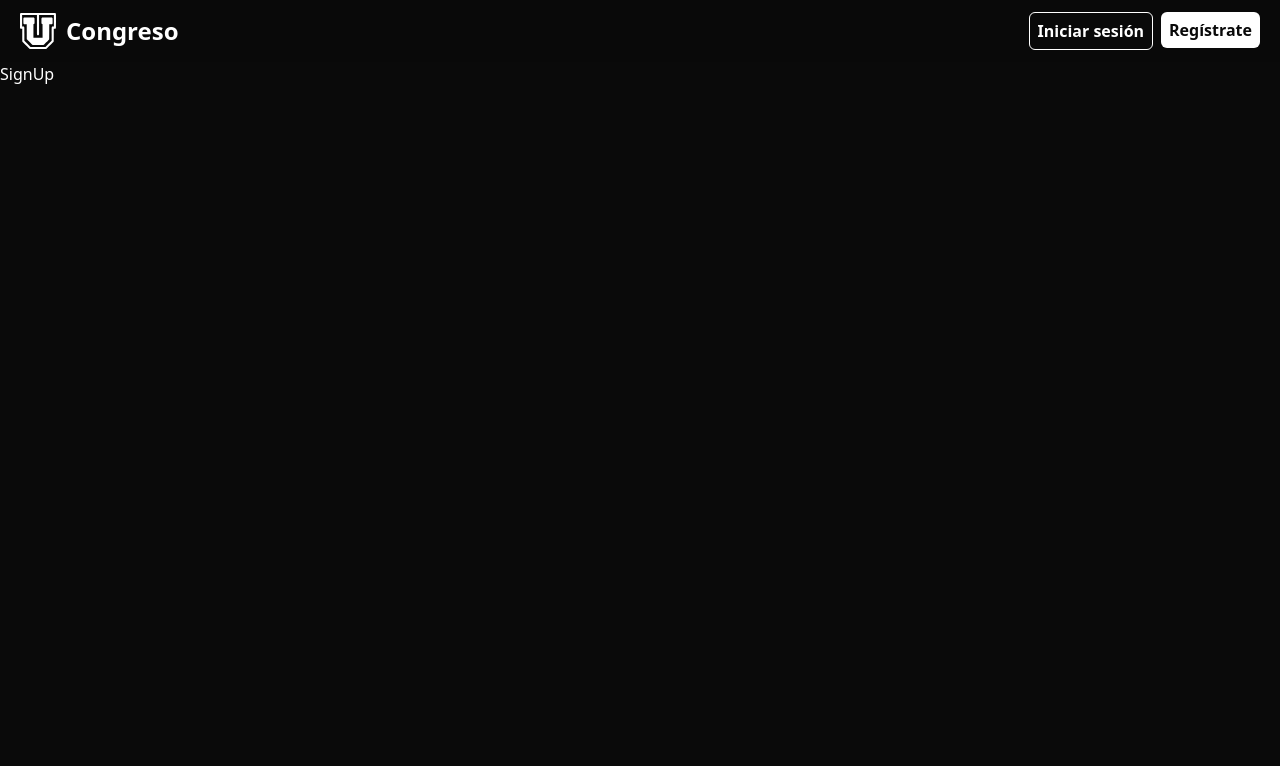
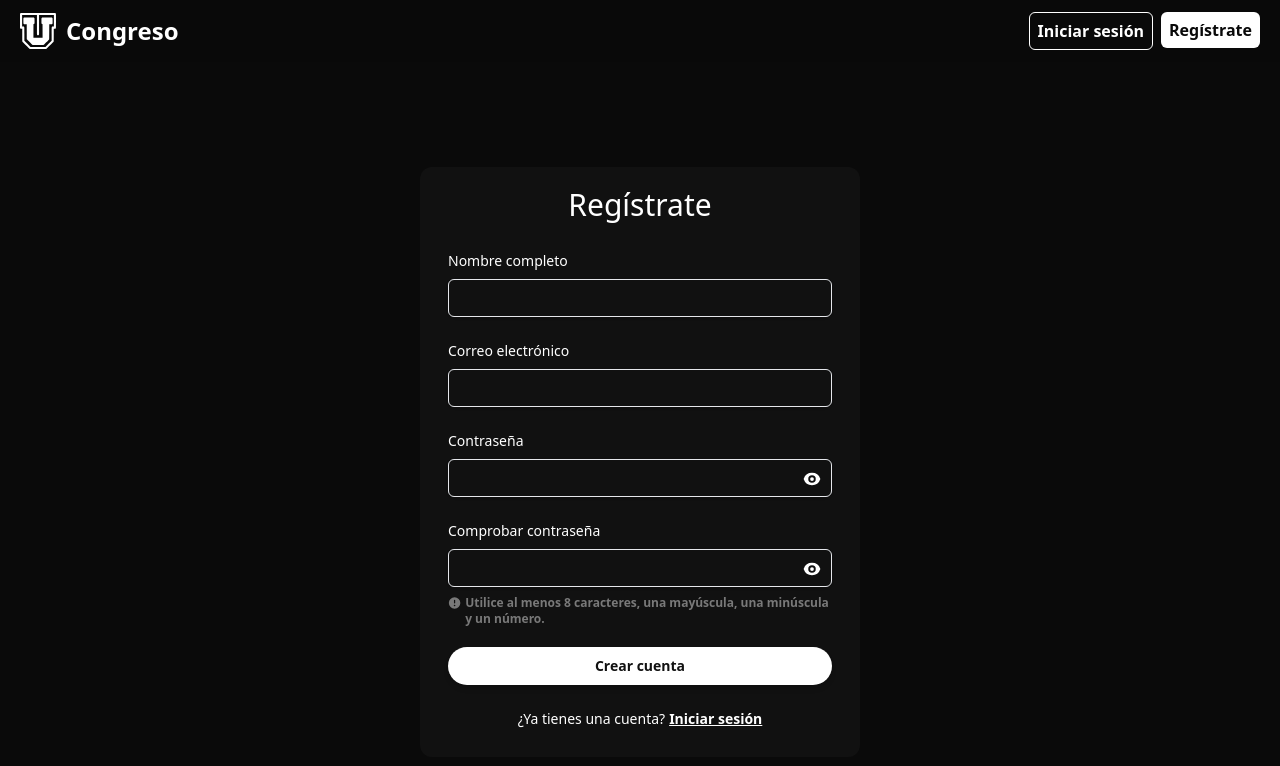
Before and after one commit to zahidzta/web-congreso-react, a React (Vite) app: page /signup in a window 1280 px wide. Shown: the top 766 px of the page. Built offline with nearby package versions, Linux system fonts and the light colour scheme.

Commit message:
Se crea el formulario de signup

```diff
--- a/src/views/SignUp.tsx
+++ b/src/views/SignUp.tsx
@@ -1,5 +1,77 @@
+import { useState } from "react"
+import { Link } from "react-router-dom"
+import { ExclamationCircleIcon, EyeIcon, EyeSlashIcon } from '@heroicons/react/16/solid'
+
 export default function SignUp() {
+
+  const [visiblePassword, setVisiblePassword] = useState({password: false, confirmPassword: false})
+  const toggleVisibility = (field: keyof typeof visiblePassword) => {
+    setVisiblePassword(prev => ({...prev, [field]: !prev[field]}))
+  }
+
   return (
-    <div>SignUp</div>
+    <div className="h-screen w-full flex justify-center items-center" >
+      <div className="flex flex-col items-center px-7 py-5 rounded-xl bg-[#111111]">
+        <h4 className="text-3xl font-medium">
+          Regístrate
+        </h4>
+        <form className="mt-7 mb-2 w-80 max-w-screen-lg sm:w-96">
+          <div className="mb-1 flex flex-col gap-6">
+            <div className="w-full max-w-sm min-w-[200px]">
+              <label className="block mb-2 text-sm" htmlFor="name">
+                Nombre completo
+              </label>
+              <div className="relative">
+                <input type="text" className="w-full pl-3 pr-10 py-2 bg-transparent text-sm border border-gray-200 rounded-md transition duration-300 ease focus:outline-none focus:border-gray-500 hover:border-gray-500 shadow-sm focus:shadow" id="name" />
+              </div>
+            </div>
+            <div className="w-full max-w-sm min-w-[200px]">
+              <label className="block mb-2 text-sm" htmlFor="email">
+                Correo electrónico
+              </label>
+              <div className="relative">
+                <input type="text" className="w-full pl-3 pr-10 py-2 bg-transparent text-sm border border-gray-200 rounded-md transition duration-300 ease focus:outline-none focus:border-gray-500 hover:border-gray-500 shadow-sm focus:shadow" id="email" />
+              </div>
+            </div>
+            <div className="w-full max-w-sm min-w-[200px]">
+              <label className="block mb-2 text-sm" htmlFor="password">
+                Contraseña
+              </label>
+              <div className="relative">
+                <input type={visiblePassword.password ? 'text' : 'password'} className="w-full pl-3 pr-3 py-2 bg-transparent text-sm border border-gray-200 rounded-md transition duration-300 ease focus:outline-none focus:border-gray-500 hover:border-gray-500 shadow-sm focus:shadow" id="password" />
+                {visiblePassword.password ?
+                  <EyeSlashIcon className="absolute w-5 h-5 top-2.5 right-2.5 cursor-pointer" onClick={() => toggleVisibility("password")} />
+                  : <EyeIcon className="absolute w-5 h-5 top-2.5 right-2.5 cursor-pointer" onClick={() => toggleVisibility("password")} />}
+
+              </div>
+            </div>
+            <div className="w-full max-w-sm min-w-[200px]">
+              <label className="block mb-2 text-sm" htmlFor="confirmPassword">
+                Comprobar contraseña
+              </label>
+              <div className="relative">
+                <input type={visiblePassword.confirmPassword ? 'text' : 'password'} className="w-full pl-3 pr-3 py-2 bg-transparent text-sm border border-gray-200 rounded-md transition duration-300 ease focus:outline-none focus:border-gray-500 hover:border-gray-500 shadow-sm focus:shadow" id="confirmPassword" />
+                {visiblePassword.confirmPassword ?
+                  <EyeSlashIcon className="absolute w-5 h-5 top-2.5 right-2.5 cursor-pointer" onClick={() => toggleVisibility("confirmPassword")} />
+                  : <EyeIcon className="absolute w-5 h-5 top-2.5 right-2.5 cursor-pointer" onClick={() => toggleVisibility("confirmPassword")} />}
+                <p className="flex items-start mt-2 text-xs text-[#797979] font-semibold">
+                  <ExclamationCircleIcon className="h-4 w-4 mr-1 text-[#797979]" />
+                  Utilice al menos 8 caracteres, una mayúscula, una minúscula y un número.
+                </p>
+              </div>
+            </div>
+          </div>
+          <button className="mt-4 w-full rounded-full bg-white py-2 px-4 border border-transparent cursor-pointer text-center font-semibold text-sm text-[#111111] transition-all shadow-md hover:shadow-lg focus:bg-gray-200 focus:shadow-none active:bg-gray-200 hover:bg-gray-200 active:shadow-none disabled:pointer-events-none disabled:opacity-50 disabled:shadow-none" type="button">
+            Crear cuenta
+          </button>
+          <p className="flex justify-center mt-6 text-sm ">
+            ¿Ya tienes una cuenta?
+            <Link to="/login" className="ml-1 text-sm font-semibold underline">
+              Iniciar sesión
+            </Link>
+          </p>
+        </form>
+      </div>
+    </div>
   )
 }
```
